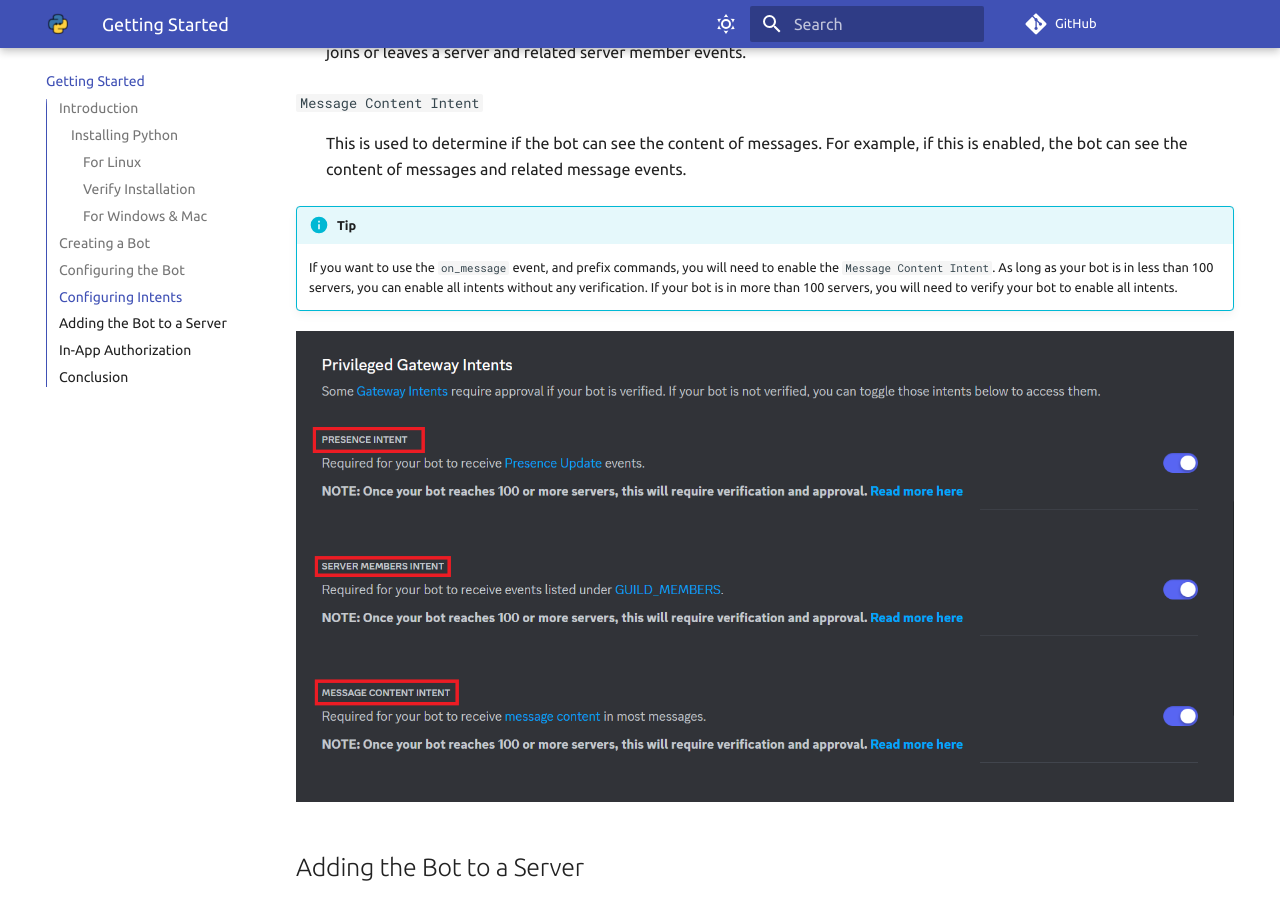
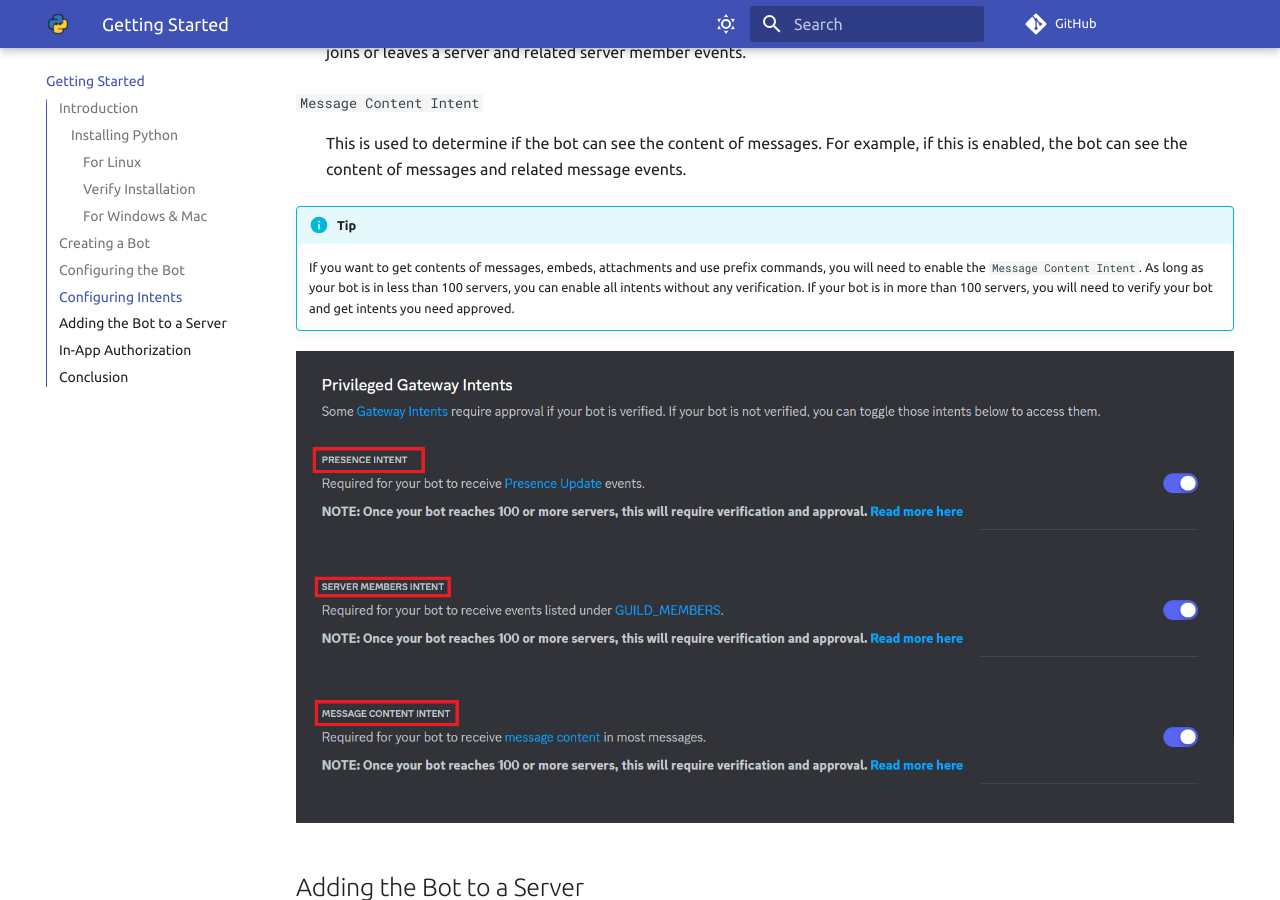
Before and after one commit to FallenDeity/discord.py-masterclass, an MkDocs documentation site: the page built from docs/index.md, in a window 1280 px wide and 900 px high, scrolled down 4143 px. Built offline with MkDocs 1.6.1 and Material for MkDocs 9.7.7, drawn with Linux system fonts in a browser that asks for light colours; comment, search, counter and statistics services are not loaded.

Commit message:
feat: Update README.md

```diff
--- a/docs/index.md
+++ b/docs/index.md
@@ -88,7 +88,7 @@ After configuring the bot, we need to configure intents. To do this, just scroll
 :   This is used to determine if the bot can see the content of messages. For example, if this is enabled, the bot can see the content of messages and related message events.
 
 !!! info "Tip"
-    If you want to use the `on_message` event, and prefix commands, you will need to enable the `Message Content Intent`. As long as your bot is in less than 100 servers, you can enable all intents without any verification. If your bot is in more than 100 servers, you will need to verify your bot to enable all intents.
+    If you want to get contents of messages, embeds, attachments and use prefix commands, you will need to enable the `Message Content Intent`. As long as your bot is in less than 100 servers, you can enable all intents without any verification. If your bot is in more than 100 servers, you will need to verify your bot and get intents you need approved.
 
 ![Intents](assets/intents.png)
 
```
